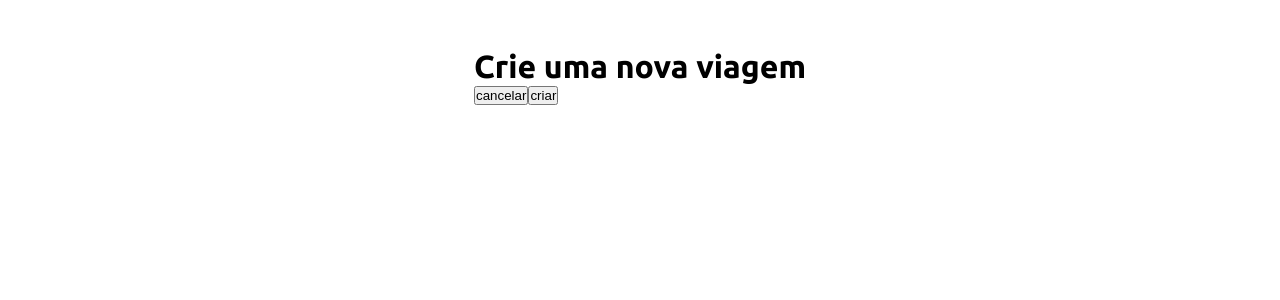
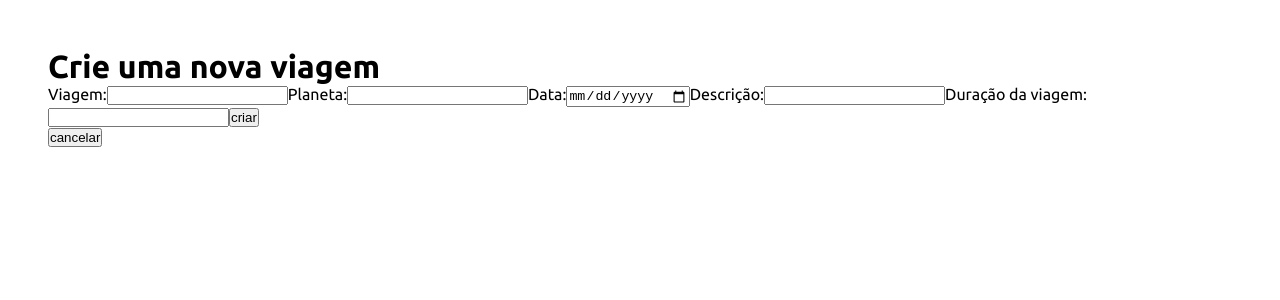
Before and after one commit to future4code/lamarr-Caroline-Bento, a React (Create React App) app in the folder modulo4/projeto-labex/projeto-labex/: page /admin/trips/create in a window 1280 px wide. Shown: the top 300 px of the page. Built offline with nearby package versions, Linux system fonts and the light colour scheme.

Commit message:
criando o formulario

```diff
--- a/modulo4/projeto-labex/projeto-labex/src/Pages/private-access/CreateTripPage.js
+++ b/modulo4/projeto-labex/projeto-labex/src/Pages/private-access/CreateTripPage.js
@@ -1,19 +1,95 @@
+import axios from 'axios';
 import React from 'react';
 import {useNavigate} from 'react-router-dom'
+import { baseUrl } from '../../constants/constants';
+import { useForm } from '../../hooks/useForm';
 import * as RoutePages from '../../Rotas/Coodinator'
 function CreateTripPage() {
   const navigate = useNavigate()
+  const [form, onChange, clear] = useForm({name:'', planet:'', date:'', description: '', durationInDays: ''})
+  const createTrips = (e) => {
+    e.preventDefault()
+    axios.post(`${baseUrl}trips`, form)
+      .then((response) => console.log(response.data))
+      .catch((error) => console.log(error.message))
+
+    clear()
+  }
     return (
       <div>
         <h1>
           Crie uma nova viagem
         </h1>
+        <form onSubmit={createTrips}>
+          <label htmlFor='name'>
+            Viagem:
+          </label>
+          <input
+          type='text'
+          name='name'
+          id='name'
+          value={form.name}
+          onChange={onChange}
+          required
+          >
+          </input>
+          <label htmlFor='planet'>
+            Planeta:
+          </label>
+          <input
+          type='text'
+          name='planet'
+          id='planet'
+          value={form.planet}
+          onChange={onChange}
+          required
+          >
+          </input>
+          <label htmlFor='date'>
+            Data:
+          </label>
+          <input
+          type= 'date'
+          name='date'
+          id='date'
+          value={form.date}
+          onChange={onChange}
+          required
+          >
+          </input>
+          <label htmlFor='description'>
+            Descrição:
+          </label>
+          <input
+          type= 'text'
+          name='description'
+          id='description'
+          value={form.description}
+          onChange={onChange}
+          required
+          >
+          </input>
+          <label htmlFor='durationInDays'>
+            Duração da viagem:
+          </label>
+          <input
+          type= 'text'
+          name='durationInDays'
+          id='durationInDays'
+          value={form.durationInDays}
+          onChange={onChange}
+          required
+          >
+          </input>
+
+          <button type='onSubmit'>
+              criar
+          </button>
+        </form>
         <button onClick={()=>{RoutePages.toBack(navigate)}}>
-            cancelar
-        </button>
-        <button>
-            criar
-        </button>
+              cancelar
+          </button>
+
       </div>
 
     );
--- a/modulo4/projeto-labex/projeto-labex/src/Pages/private-access/LoginPage.js
+++ b/modulo4/projeto-labex/projeto-labex/src/Pages/private-access/LoginPage.js
@@ -1,21 +1,65 @@
 import React from 'react';
 import {useNavigate} from 'react-router-dom';
 import * as RoutePages from '../../Rotas/Coodinator'
+import axios from 'axios'
+import {useForm} from '../../hooks/useForm'
+import { baseUrl } from '../../constants/constants';
+
 
 function LoginPage() {
   const navigate = useNavigate();
+  const [form,onChange,clear] = useForm({ email: '', password: '' });
+  const loginUser = (e) => {
+    e.preventDefault()
+    axios.post(`${baseUrl}login`, form)
+      .then((response) => console.log(response.data))
+      .catch((error) => console.log(error.message))
+
+    clear()
+  }
     return (
       <div>
         <h1>
             Login de usuário administrativo
         </h1>
 
+        <form onSubmit={loginUser}>
+          <label htmlFor='email'>
+            E-mail:
+          </label>
+          <input
+            name='email'
+            id='email'
+            value={form.email}
+            type='email'
+            onChange={onChange}
+            required
+          >
+          </input>
+          <label htmlFor='password'>
+            Password:
+          </label>
+          <input
+            name='password'
+            id='password'
+            value={form.password}
+            type='password'
+            pattern='^.{3,}$'
+            title='Mínimo de 3 caracteres.'
+            onChange={onChange}
+
+            required
+          >
+          </input>
+          <button type='submit' >
+            entrar
+          </button>
+        </form>
         <button onClick={()=>{RoutePages.toBack(navigate)}}>
             voltar
         </button>
-        <button onClick={()=>{RoutePages.adminHomePage(navigate)}}>
-            entrar
-        </button>
+
+
       </div>
     );
   }
--- a/modulo4/projeto-labex/projeto-labex/src/Pages/public-access/ListTripsPage.js
+++ b/modulo4/projeto-labex/projeto-labex/src/Pages/public-access/ListTripsPage.js
@@ -2,30 +2,31 @@ import React from 'react';
 import {useNavigate} from 'react-router-dom'
 import * as RoutePages from '../../Rotas/Coodinator'
 import {baseUrl} from '../../constants/constants'
-import useRequestData from '../../hooks/useRequestData';
+import {useRequestData} from '../../hooks/useRequestData';
 
 function ListTripsPage() {
   const navigate = useNavigate();
+  const [dataTripList, loadingList, errorTrips] = useRequestData(`${baseUrl}trips`)
 
-  const [dataPublicTrips, loadingTrips, erroTrip] = useRequestData(`${baseUrl}trips`)
-
-  const tripPublic = dataPublicTrips&&dataPublicTrips.map((trip) => {
-    return <ul>{trip.name}</ul>
+  const tripList = dataTripList && dataTripList.trips.map((trip) =>{
+    return (
+      <li key={trip.id}>{trip.name}</li>
+    )
   })
+  console.log(tripList)
   return (
     <div>
       <h1>
         Escolha sua viagem dos sonhos!
       </h1>
-       <p>
-       {loadingTrips&&'calma aí que tá carregando...'}
-      </p>
+
+      {loadingList && 'Lista de viagens carregando...'}
       <ul>
-          {!loadingTrips&&dataPublicTrips&&tripPublic}
+        {!loadingList && dataTripList && tripList}
       </ul>
-      <p>
-      {!loadingTrips&&dataPublicTrips&&erroTrip}
-      </p>
+
+      {!loadingList && !dataTripList && errorTrips}
+
 
 
         <button onClick={()=>{RoutePages.toBack(navigate)}}>
--- a/modulo4/projeto-labex/projeto-labex/src/Rotas/Coodinator.js
+++ b/modulo4/projeto-labex/projeto-labex/src/Rotas/Coodinator.js
@@ -3,7 +3,7 @@ export const homePage = (navigate) => {
 }
 
 export const tripList = (navigate) => {
-    navigate('trip/list')
+    navigate('trips/list')
 }
 
 export const application = (navigate) => {
--- a/modulo4/projeto-labex/projeto-labex/src/Rotas/Rotas.js
+++ b/modulo4/projeto-labex/projeto-labex/src/Rotas/Rotas.js
@@ -14,7 +14,7 @@ function Rotas (){
         <BrowserRouter>
             <Routes>
                 <Route path="/" element={<HomePage/>}/>
-                <Route path="/trip/list" element={<ListTripsPage/>}/>
+                <Route path="/trips/list" element={<ListTripsPage/>}/>
                 <Route path="/application" element={<ApplicationFormPage/>}/>
                 <Route path="/login" element={<LoginPage/>}/>
                 <Route path="/admin/trip/list" element={<AdminHomePage/>}/>
--- /dev/null
+++ b/modulo4/projeto-labex/projeto-labex/src/hooks/useForm.js
@@ -0,0 +1,14 @@
+import {useState} from 'react';
+
+export const useForm = (initialState) => {
+    const [form, setForm] = useState(initialState);
+    const onChange = (event) => {
+        const {name, value} = event.target
+        setForm({...form, [name]: value})
+    }
+
+    const clear = () => {
+        setForm(initialState)
+    }
+    return [form, onChange, clear]
+}
--- a/modulo4/projeto-labex/projeto-labex/src/hooks/useRequestData.js
+++ b/modulo4/projeto-labex/projeto-labex/src/hooks/useRequestData.js
@@ -1,7 +1,7 @@
 import {useEffect, useState} from 'react'
 import axios from 'axios'
 
-const useRequestData = (url) => {
+export const useRequestData = (url) => {
     const [dataRequest, setDataRequest] = useState(undefined)
     const [loading,setLoading] = useState(undefined)
     const [erroRequest, setErroRequest] = useState(undefined)
@@ -9,17 +9,16 @@ const useRequestData = (url) => {
    useEffect (() => {
     setLoading(true)
     axios.get(url)
-            .then(response => {
+        .then((response) => {
             setLoading(false)
             setDataRequest(response.data)
+
         })
         .catch((error) => {
             setLoading(false)
             setErroRequest(error)
         })
-    }, [url])
+    }, [])
 
-    return [dataRequest, erroRequest, loading ]
+    return [dataRequest,loading, erroRequest ]
 }
-
-export default useRequestData;
```
Lines whose indentation alone changed are shown as unchanged.
